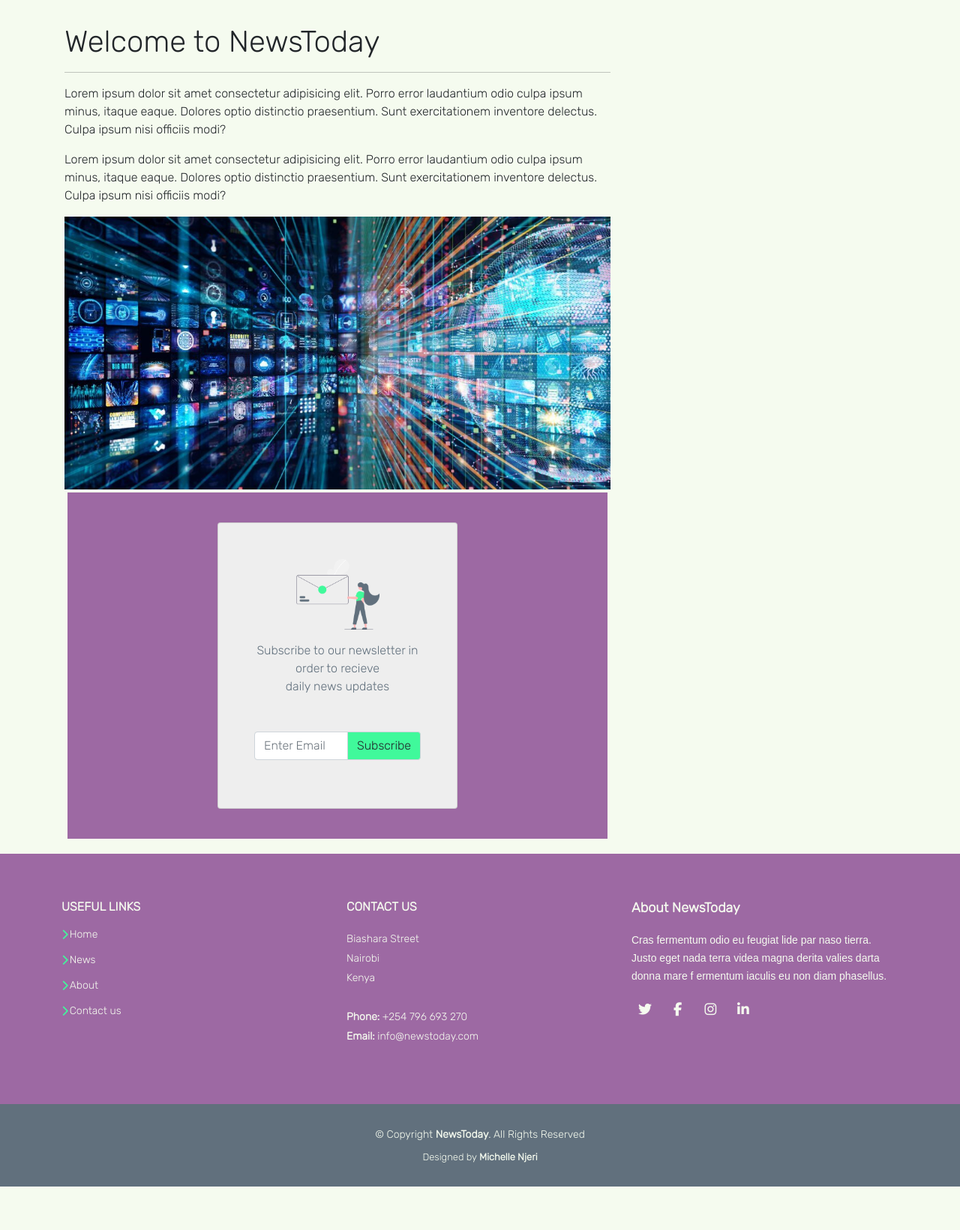
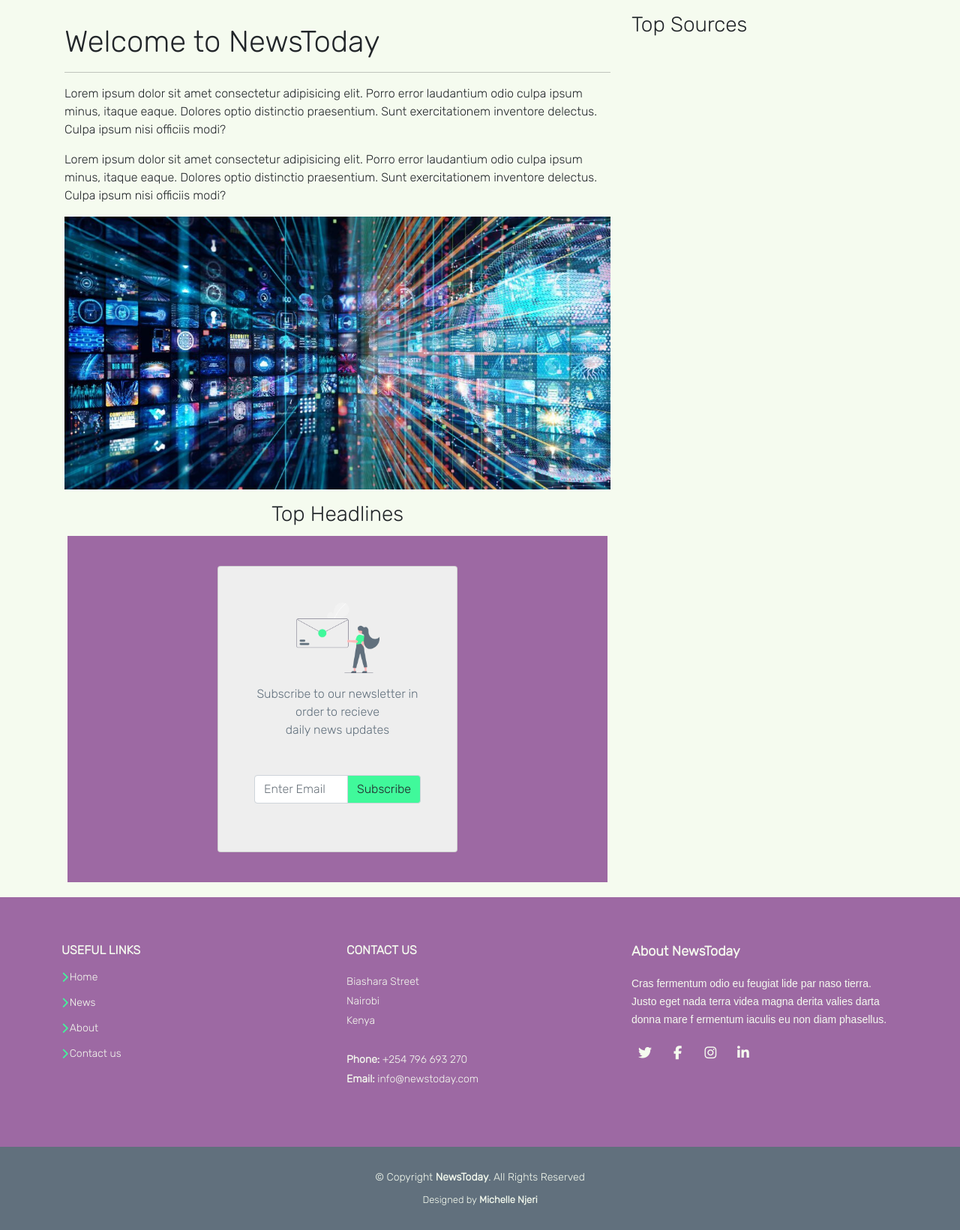
Before and after one commit to vantablanta/news_app, a Flask app: page / in a window 1280 px wide. Shown: the part 116-1757 px from the top of the page at 75% size. Before the commit the page ends 1699 px from the top, so only its background shows below. Run offline with Flask 2, Linux system fonts and the light colour scheme; data that the repository does not hold is empty; some libraries are stand-ins or nearby versions; some web fonts are replaced.

Commit message:
sources added

```diff
--- a/app/config.py
+++ b/app/config.py
@@ -1,6 +1,7 @@
 class Config:
     """Parent Config Class """
     BASE_URL = 'https://newsapi.org/v2/top-headlines?q=news&apiKey={}&pageSize=10'
+    SOURCES_URL ='https://newsapi.org/v2/top-headlines/sources?apiKey={}'
 
 
 class ProdConfig(Config):
--- a/app/request.py
+++ b/app/request.py
@@ -4,11 +4,19 @@ from app import app
 
 api_key = app.config['API_KEY']
 secret_key = app.config['SECRET_KEY']
-url = app.config['BASE_URL']
+base_url = app.config['BASE_URL']
+sources_url = app.config['SOURCES_URL']
+
 
 
 def get_news():
-    """API Call"""
-    base_url = url.format(api_key)
-    response = requests.get(base_url).json()
+    """NEWS API Call"""
+    url = base_url.format(api_key)
+    response = requests.get(url).json()
     return response['articles']
+
+def get_sources():
+    """SOURCES API Call"""
+    url = sources_url.format(api_key)
+    response = requests.get(url).json()
+    return response['sources']
--- a/app/static/css/content.css
+++ b/app/static/css/content.css
@@ -1,4 +1,4 @@
-.card-body{
+.text{
     background-color: #61707D;
     border-color: #61707D;
     color: #F5FBEF;
--- a/app/templates/content.html
+++ b/app/templates/content.html
@@ -6,9 +6,10 @@
 {%for response in responses %}
 <div class="card" style="width: 18rem;">
     <img src="{{response['urlToImage']}}" class="card-img-top" alt="">
-    <div class="card-body">
+    <div class="card-body text">
         <p class="card-text">
-        <h6>{{response['source']['name']}}</h6>
+        <h6>{{response['name']}}</h6>
+        <p>{{response['category']}}</p>
         </p>
     </div>
 </div>
--- a/app/templates/index.html
+++ b/app/templates/index.html
@@ -19,14 +19,22 @@
             </p>
             <img class="w-100" src="{{url_for('static',filename='assets/news.jpg')}}" alt="Image of Nairobi">
 
-            <div>
-                {%include 'subscribe.html'%}
+            <div class="row">
+                <h3 class="pt-3 text-center">Top Headlines</h3>
+                {%for response in responses%}
+                <div class="card col-md-6 m-3 p-2" style="width: 20rem;">
+                    <div class="card-body">
+                      <h5 class="card-title">{{response['title']}}</h5>
+                      <p class="card-text">Some quick example text to build on the card title and make up the bulk of the card's content.</p>
+                      <a href="#" class="btn btn-primary">Go somewhere</a>
+                    </div>
+                  </div>
+                {%endfor%}
             </div>
-
-
-
+            {% include 'subscribe.html'%}
         </div>
         <div class="col-md-4 mt-3">
+            <h3>Top Sources</h3>
             {%include 'content.html'%}
         </div>
     </div>
--- a/app/views.py
+++ b/app/views.py
@@ -2,11 +2,11 @@
 from http.client import responses
 from flask import render_template
 from app import app
-from .request import get_news
+from .request import get_news, get_sources
 
 @app.route("/")
 def index():
-    data = get_news()
+    data = get_sources()
     return render_template("index.html", responses = data)
 
 @app.route("/news")
```
